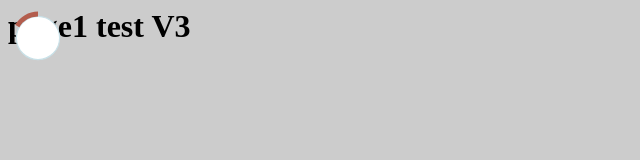
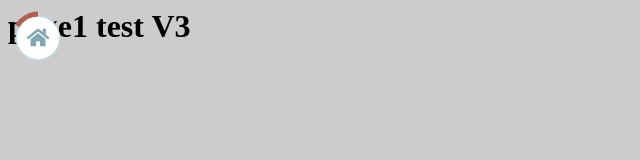
Before and after one commit to uskiano/page1, a plain HTML site: page index.html in a window 1280 px wide. Shown: the full height of the page, 0-640 px from the left. Drawn offline with Linux system fonts and the light colour scheme.

Commit message:
Update index.html

```diff
--- a/index.html
+++ b/index.html
@@ -12,5 +12,5 @@
         <path transform='rotate(240)' class="marker-part5 " d="M0,-20 A20,20 1 0 0 -17.32,-10.00" ></path>
         <path transform='rotate(300)' class="marker-part6 " d="M0,-20 A20,20 1 0 0 -17.32,-10.00" ></path>
     </svg>
-
+   <i class='fas fa-home'></i>
 </div>
```
